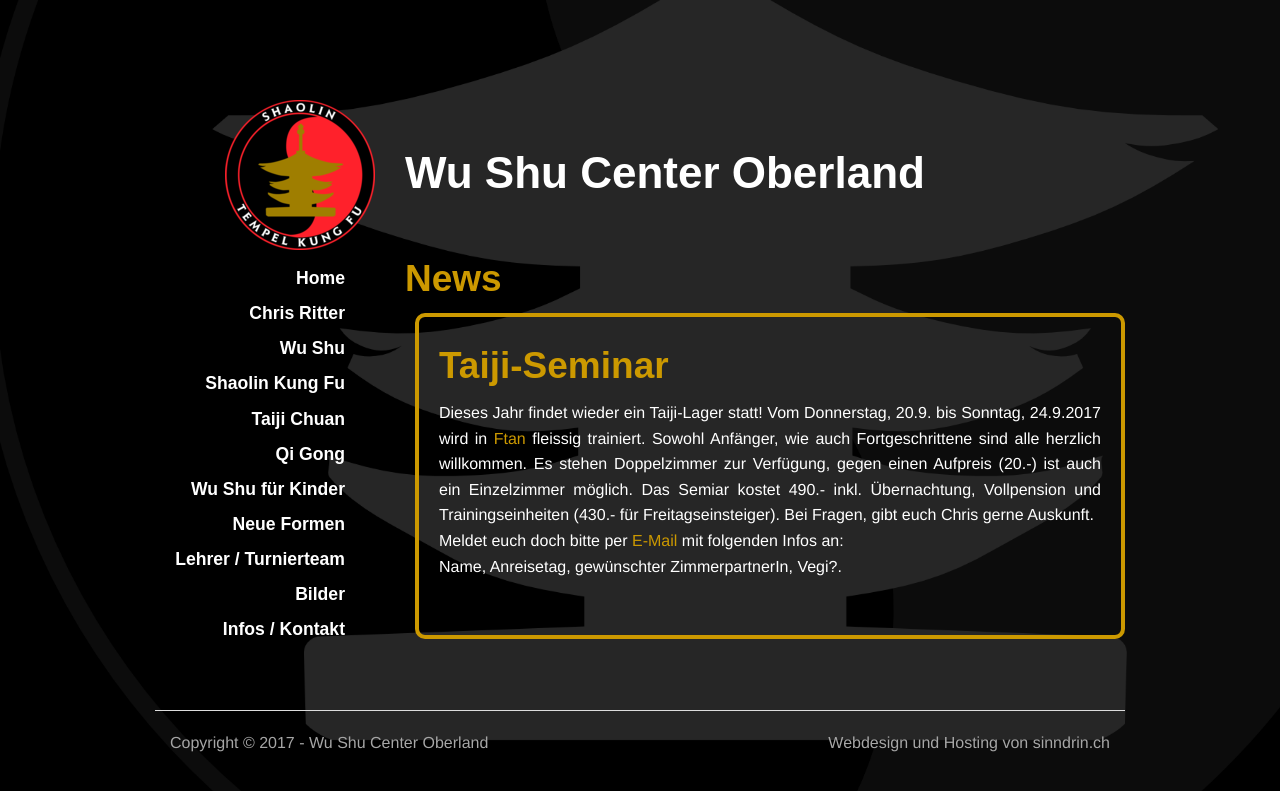
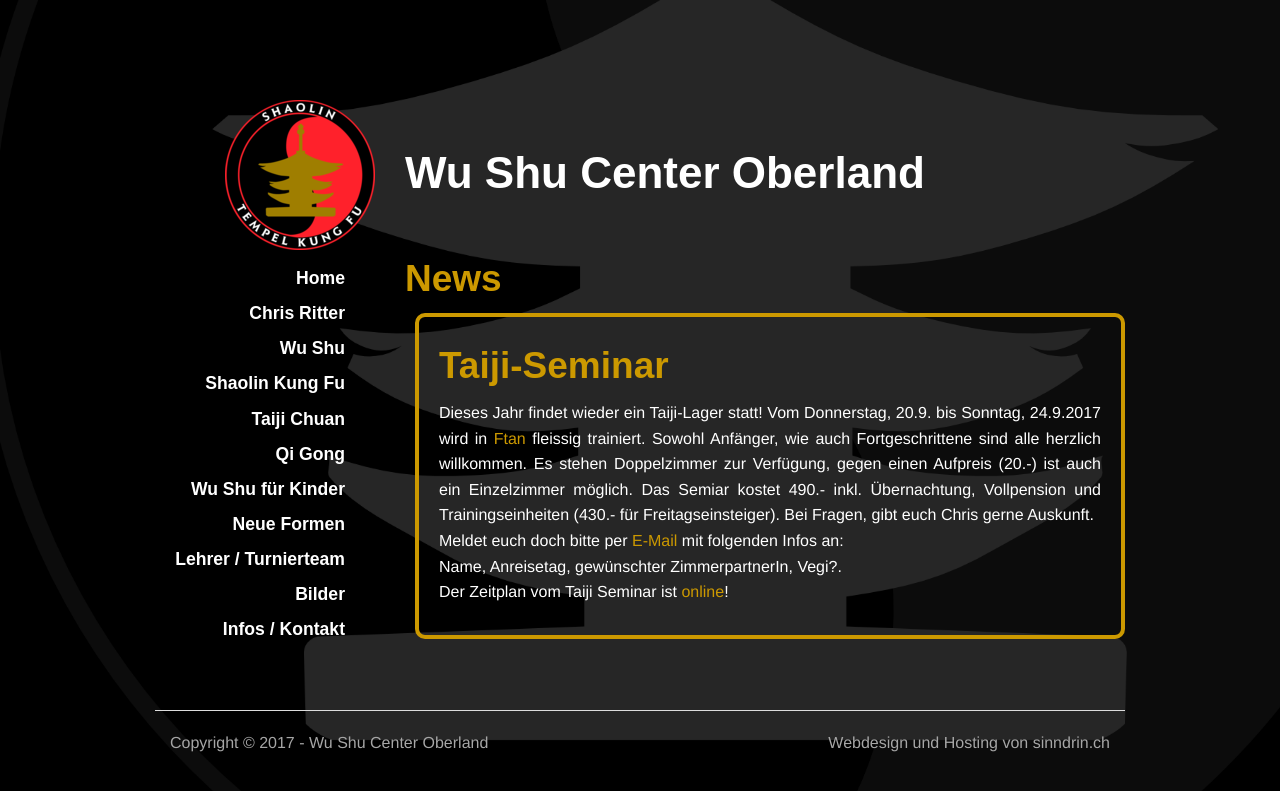
Before and after one commit to wu-shu/wu-shu.github.io, a Jekyll site: the page built from aktuell/index.md, in a window 1280 px wide. Shown: the top 791 px of the page. Built offline with Jekyll 4.4.1, drawn with Linux system fonts in a browser that asks for light colours; some web fonts are replaced; comment, search, counter and statistics services are not loaded.

Commit message:
zeitplan lungern

```diff
--- a/aktuell/index.md
+++ b/aktuell/index.md
@@ -8,4 +8,5 @@
 Dieses Jahr findet wieder ein Taiji-Lager statt! Vom Donnerstag, 20.9. bis Sonntag, 24.9.2017 wird in [Ftan](http://www.bellavista-ftan.ch/de/index) fleissig trainiert. Sowohl Anfänger, wie auch Fortgeschrittene sind alle herzlich willkommen. Es stehen Doppelzimmer zur Verfügung, gegen einen Aufpreis (20.-) ist auch ein Einzelzimmer möglich. Das Semiar kostet 490.- inkl. Übernachtung, Vollpension und Trainingseinheiten (430.- für Freitagseinsteiger). Bei Fragen, gibt euch Chris gerne Auskunft. <br>
 Meldet euch doch bitte per <a href="mailto:kelmel5@yahoo.de">E-Mail</a> mit folgenden Infos an:<br>
 Name, Anreisetag, gewünschter ZimmerpartnerIn, Vegi?.<br>
+Der Zeitplan vom Taiji Seminar ist [online](http://www.wu-shu.ch/images/zeitplan_lungern_17.pdf)!
 <br>
```
Also changed, not shown: 1 other file.
